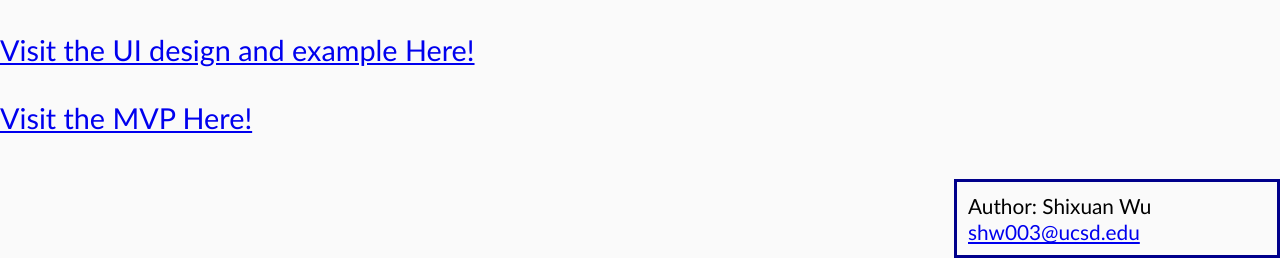
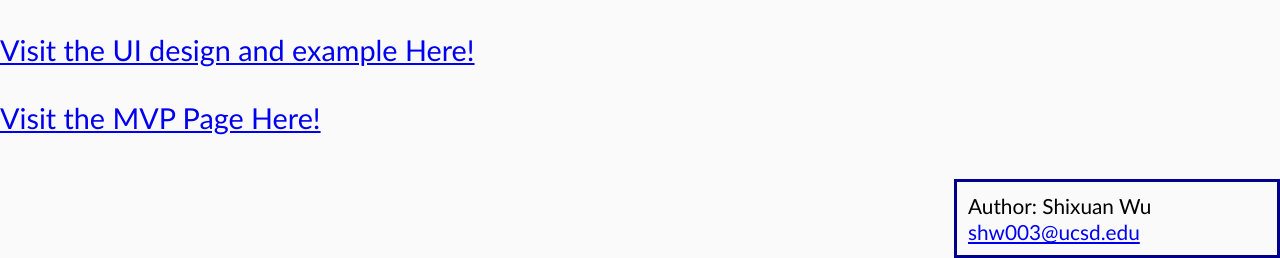
Before and after one commit to wsx2021/ECE140b_project-web, a Python web app: template web/src/templates/home.html in a window 1280 px wide. Shown: the part 935-1193 px from the top of the page. Run offline with Jinja, Linux system fonts and the light colour scheme; the template is opened without the code that fills it, so the values that code supplies are empty.

Commit message:
Update home.html

```diff
--- a/web/src/templates/home.html
+++ b/web/src/templates/home.html
@@ -90,7 +90,7 @@
 
     <br>
     <br>
-    <a href="mvp">Visit the MVP Here!</a>
+    <a href="mvp">Visit the MVP Page Here!</a>
 
     <br>
     <br>
```
